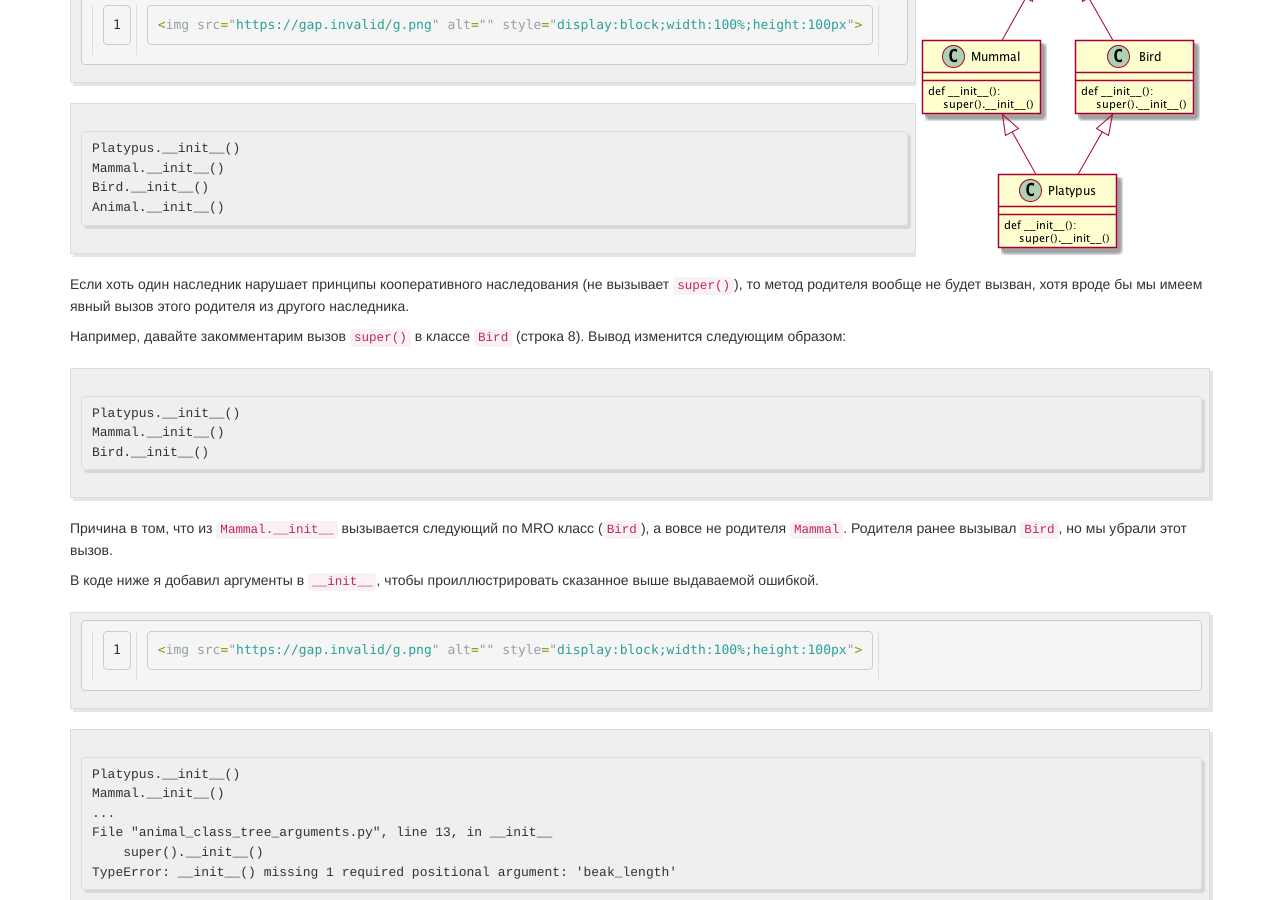
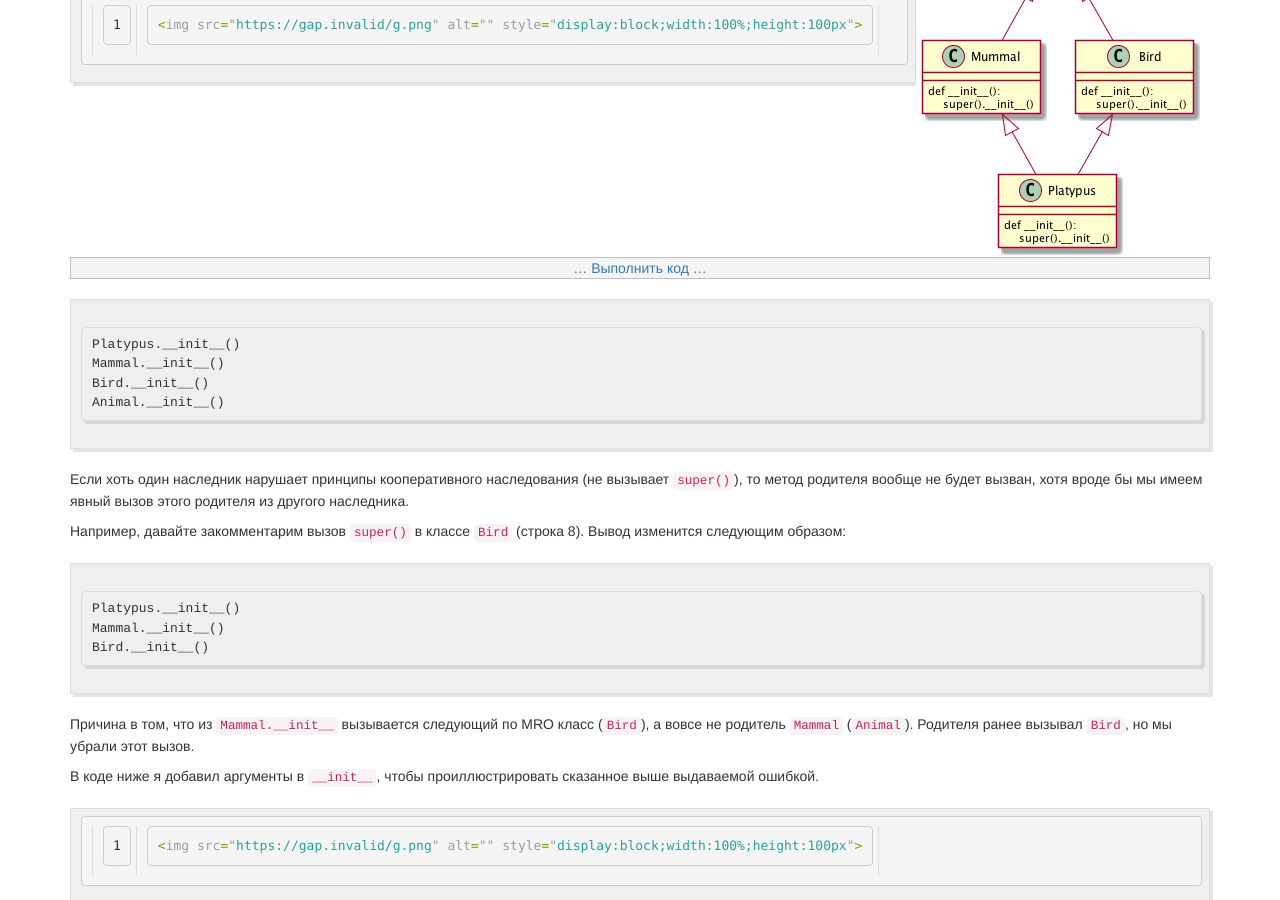
Before and after one commit to andgineer/sorokin.engineer, a Jekyll site: the page built from posts/ru/_posts/2018-09-20-python_super.md, in a window 1280 px wide and 900 px high, scrolled down 1818 px. Built offline with Jekyll 4.4.1, drawn with Linux system fonts in a browser that asks for light colours; nearby versions of some CDN libraries.

Commit message:
trinket.io

```diff
--- a/posts/ru/_posts/2018-09-20-python_super.md
+++ b/posts/ru/_posts/2018-09-20-python_super.md
@@ -118,6 +118,7 @@ Python 2 использовал другой алгоритм (deep first), MRO
 {% highlight python linenos %}
 {% include src/animal_class_tree.py %}
 {% endhighlight %}
+[... Выполнить код ...](https://trinket.io/python3/87415de54d){:target="_blank"}{:style="background-color: WhiteSmoke;text-align: center;border: 1px solid silver;display: inline-block;width: 100%;"}
 
     Platypus.__init__()
     Mammal.__init__()
@@ -137,8 +138,8 @@ Python 2 использовал другой алгоритм (deep first), MRO
     Bird.__init__()
 
 Причина в том, что из `Mammal.__init__` вызывается следующий по MRO класс
-(`Bird`), а вовсе не родителя `Mammal`. Родителя ранее вызывал `Bird`, но
-мы убрали этот вызов.
+(`Bird`), а вовсе не родитель `Mammal` (`Animal`).
+Родителя ранее вызывал `Bird`, но мы убрали этот вызов.
 
 В коде ниже я добавил аргументы в `__init__`, чтобы проиллюстрировать сказанное
 выше выдаваемой ошибкой.
```
